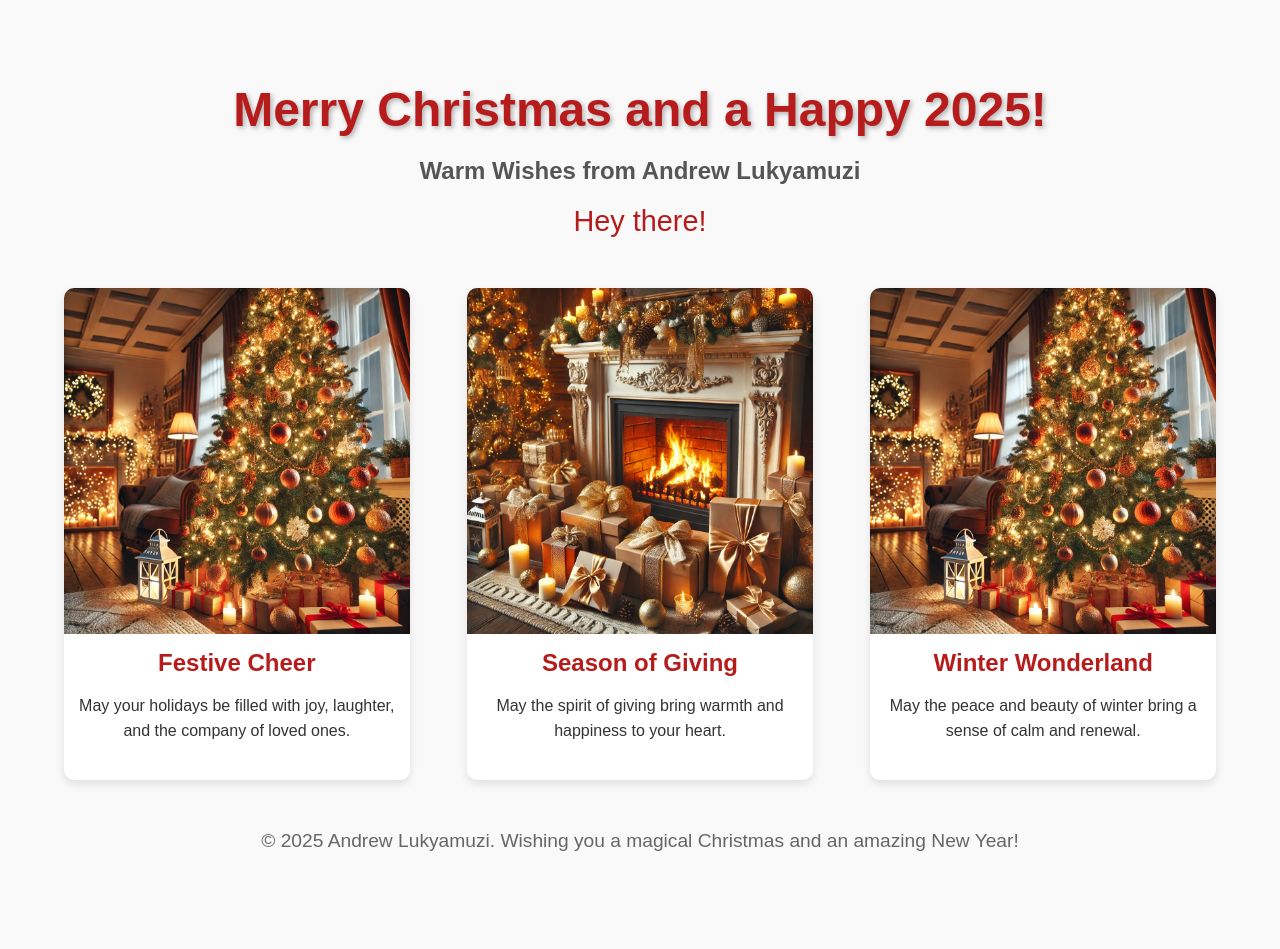
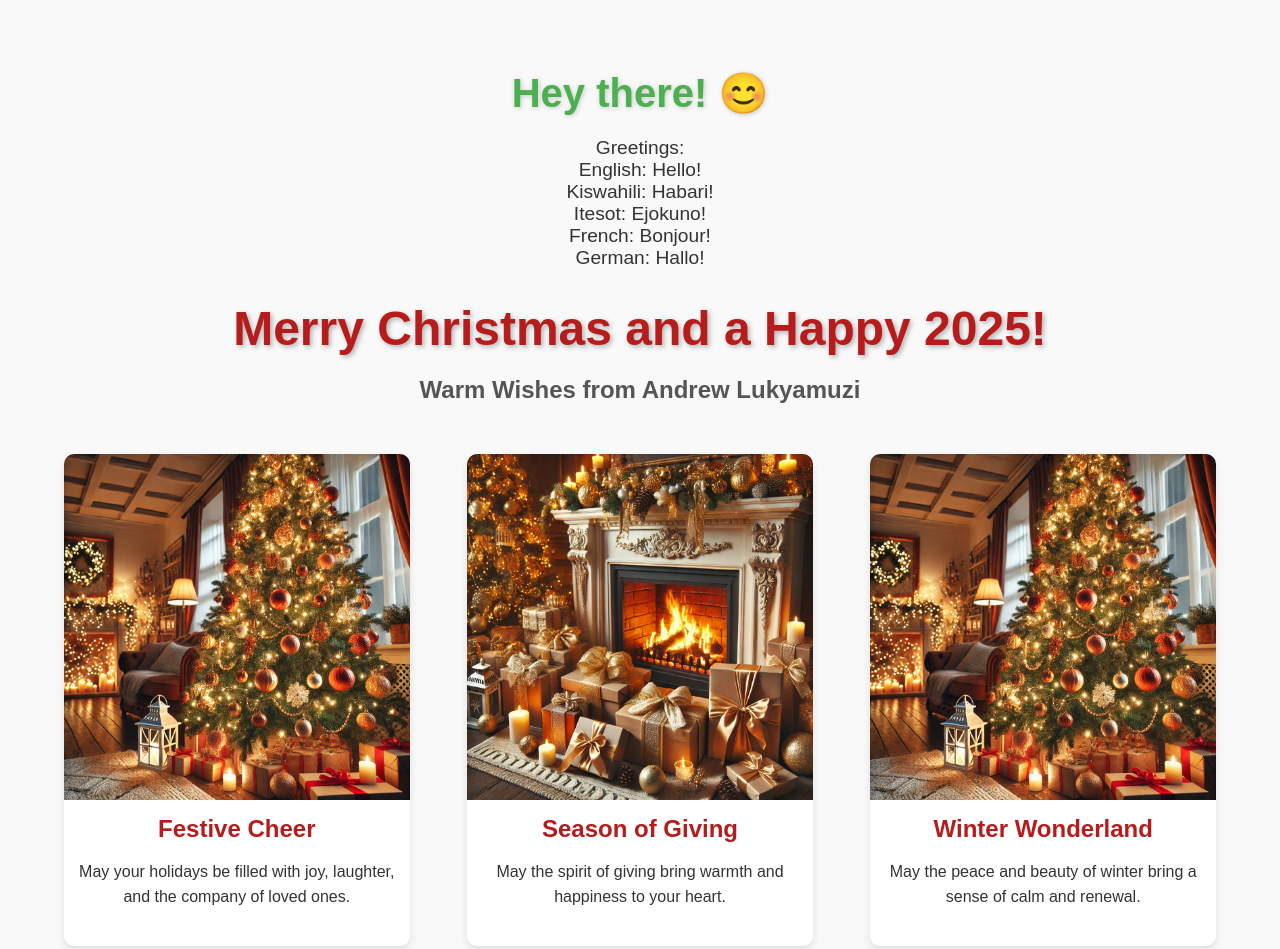
Before and after one commit to Gaussgeek/ChristmasGreetings, a plain HTML site: page index.html in a window 1280 px wide. Shown: the top 949 px of the page. Before the commit the page ends 902 px from the top, so only its background shows below. Drawn offline with Linux system fonts and the light colour scheme.

Commit message:
updated names+languages

```diff
--- a/index.html
+++ b/index.html
@@ -38,19 +38,18 @@
         }
 
         #nameDisplay {
-            font-size: 1.8em;
-            color: #b71c1c;
-            margin-top: 20px;
+            font-size: 2.5em;
+            font-weight: bold;
+            color: #4caf50;
+            margin: 20px 0;
+            text-shadow: 1px 1px 5px rgba(0, 0, 0, 0.2);
             animation: fadeIn 2s ease-in-out;
         }
 
-        @keyframes fadeIn {
-            0% {
-                opacity: 0;
-            }
-            100% {
-                opacity: 1;
-            }
+        #greetings {
+            font-size: 1.2em;
+            color: #333;
+            margin: 10px 0;
         }
 
         .content {
@@ -100,17 +99,35 @@
             font-size: 1.2em;
             color: #666;
         }
+
+        @keyframes fadeIn {
+            0% {
+                opacity: 0;
+            }
+            100% {
+                opacity: 1;
+            }
+        }
     </style>
 </head>
 <body>
     <div class="container">
+        <!-- Personalized Greeting Section -->
         <div class="header">
+            <div id="nameDisplay">Hey there! 😊</div>
+            <div id="greetings">
+                Greetings: <br>
+                <span>English: Hello!</span><br>
+                <span>Kiswahili: Habari!</span><br>
+                <span>Itesot: Ejokuno!</span><br>
+                <span>French: Bonjour!</span><br>
+                <span>German: Hallo!</span>
+            </div>
             <h1>Merry Christmas and a Happy 2025!</h1>
             <h2>Warm Wishes from Andrew Lukyamuzi</h2>
-            <!-- Dynamic Name Display -->
-            <div id="nameDisplay">Hey there!</div>
         </div>
 
+        <!-- Content Section -->
         <div class="content">
             <div class="card">
                 <img src="xmas1.png" alt="Christmas Tree with Lights">
@@ -142,9 +159,9 @@
         // Display the name dynamically
         const nameDisplay = document.getElementById('nameDisplay');
         if (name) {
-            nameDisplay.textContent = `Hey ${decodeURIComponent(name)}!`;
+            nameDisplay.innerHTML = `Hey ${decodeURIComponent(name)}! 😊`;
         } else {
-            nameDisplay.textContent = 'Hey there!';
+            nameDisplay.innerHTML = 'Hey there! 😊';
         }
     </script>
 </body>
```
